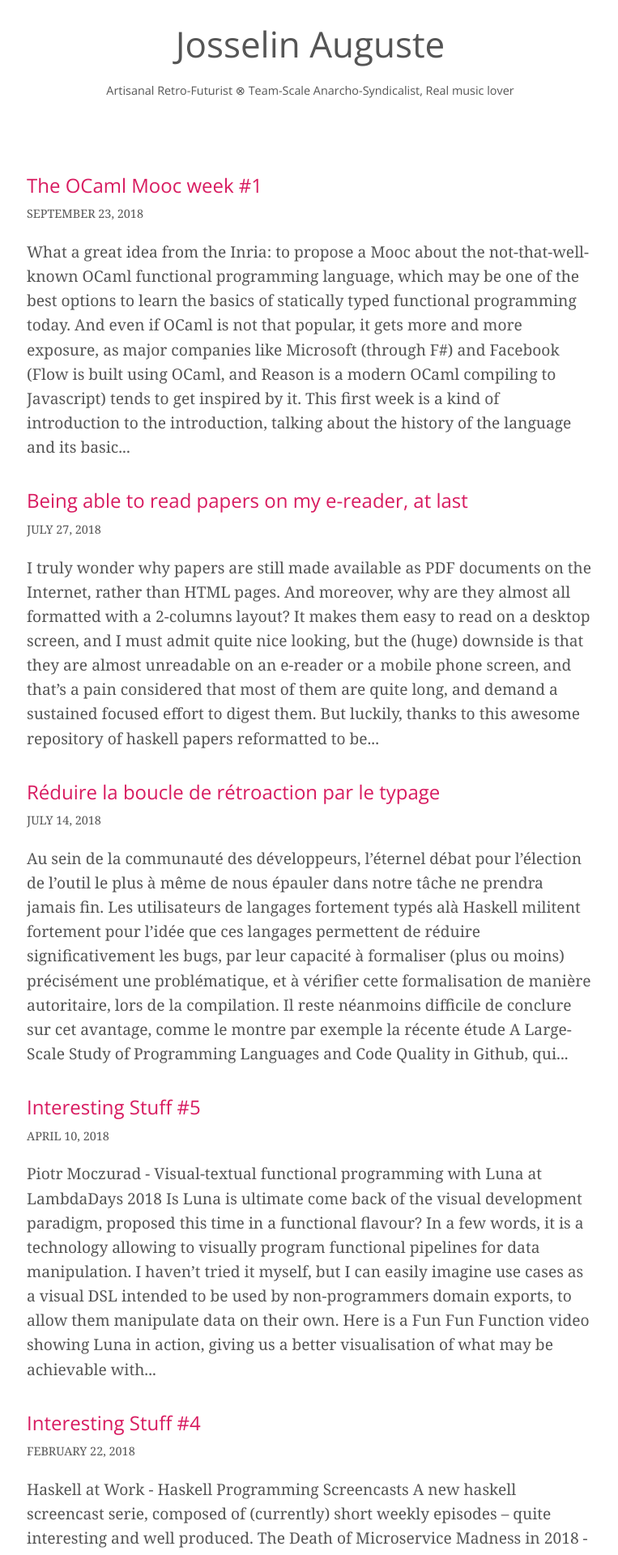
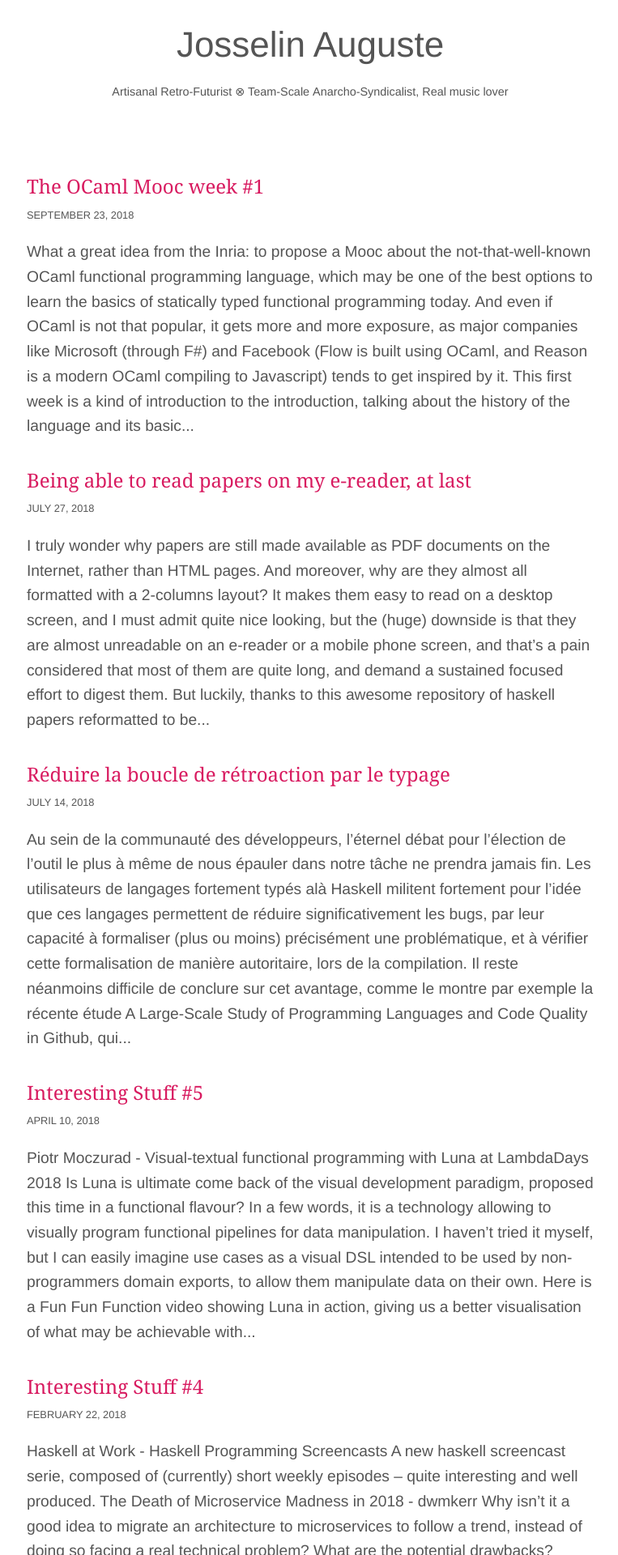
Before and after one commit to josselinauguste/josselinauguste.github.io, a Jekyll site: the page built from index.md, in a window 1280 px wide. Shown: the top 1920 px of the page at 81% size, without its empty margins (257-1020 px from the left). Built offline with Jekyll 4.4.1, drawn with Linux system fonts in a browser that asks for light colours.

Commit message:
Finetune fonts

```diff
--- a/css/screen.css
+++ b/css/screen.css
@@ -1,8 +1,8 @@
 body {
   background-color: white;
   color: #555;
-  font-family: Georgia, serif;
-  line-height: 1.57;
+  font-family: "Helvetica Neue", Helvetica, Arial, sans-serif;
+  line-height: 1.6;
   margin: 0;
   padding: 0;
 }
@@ -47,7 +47,6 @@ article a:visited {
 }
 
 h1, p.title {
-  font-family: 'Open Sans', sans-serif;
   font-size: 2.75em;
   font-weight: 300;
   margin: 0 auto 0 auto;
@@ -63,7 +62,6 @@ h1 a:hover, p.title a:hover {
 }
 
 .subtitle {
-  font-family: 'Open Sans', sans-serif;
   font-size: 0.9em;
   font-weight: 300;
   margin: 12px 0 0 0;
@@ -105,14 +103,17 @@ and (device-width : 375px) {
 }
 
 h2 {
-  font-family: 'Open Sans', sans-serif;
   font-size: 1.5em;
   font-weight: 300;
   margin: 26px 0 16px 0;
 }
 
+article > header > h1, h2 {
+  font-family: Georgia, Times, "Times New Roman", serif;
+}
+
 .metadata {
-  font-size: 0.9em;
+  font-size: 0.8em;
   font-weight: 300;
   margin: -10px 0 20px 0;
   text-transform: uppercase;
@@ -148,7 +149,6 @@ nav {
 }
 
 .container>footer {
-  font-family: 'Open Sans', sans-serif;
   font-size: 0.75em;
   font-weight: 300;
   margin: 16px 0 0 0;
@@ -173,7 +173,6 @@ article p>img {
 }
 
 h3 {
-  font-family: 'Open Sans', sans-serif;
   font-size: 1.3em;
   font-weight: 300;
   margin: 8px 0;
```
